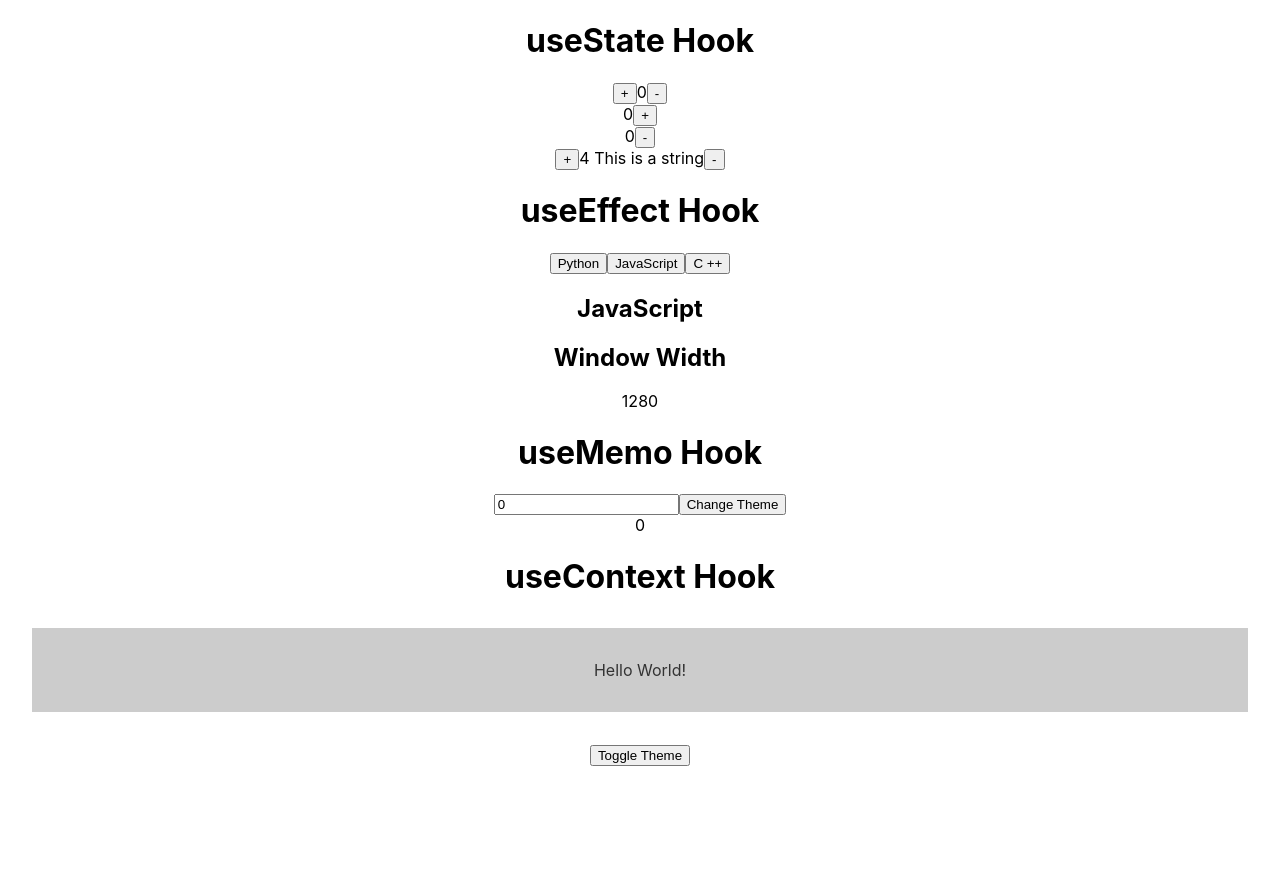
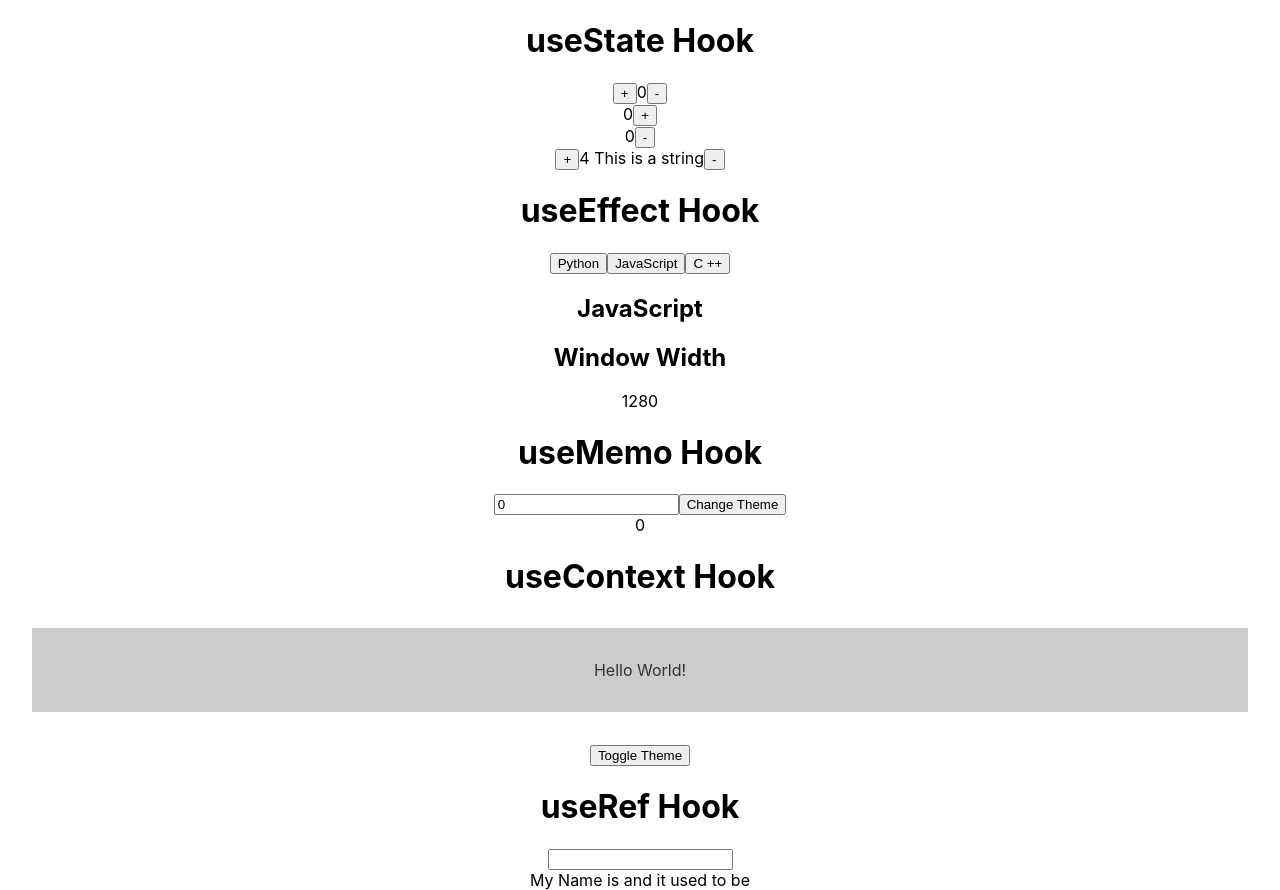
Before and after one commit to SaM-0777/react-hooks, a React (Create React App) app: page / in a window 1280 px wide. Before the commit the page ends 800 px from the top, so only its background shows below. Built offline with nearby package versions, Linux system fonts and the light colour scheme.

Commit message:
useRef hook

```diff
--- a/src/App.js
+++ b/src/App.js
@@ -1,6 +1,6 @@
 /*import logo from './logo.svg';*/
 import './App.css';
-import { UseEffectHook, UseStateHook, UseMemoHook, UseContextHook } from './Components';
+import { UseEffectHook, UseStateHook, UseMemoHook, UseContextHook, UseRefHook } from './Components';
 
 
 function App() {
@@ -10,6 +10,7 @@ function App() {
       <UseEffectHook />
       <UseMemoHook />
       <UseContextHook />
+      <UseRefHook />
     </div>
   )
 };
--- a/src/Components/index.js
+++ b/src/Components/index.js
@@ -2,7 +2,7 @@ import UseStateHook from "./UseStateHook/UseStateHook";
 import UseEffectHook from "./UseEffectHook/UseEffectHook";
 import UseMemoHook from "./UseMemoHook/UseMemoHook";
 import UseContextHook from "./UseContextHook/UseContextHook";
-import useRefHook from "./useRefHook/useRefHook";
+import UseRefHook from "./UseRefHook/UseRefHook";
 import useReducerHook from "./useReducerHook/useReducerHook";
 
 
@@ -25,6 +25,6 @@ export {
     UseEffectHook,
     UseMemoHook,
     UseContextHook,
-    useRefHook,
+    UseRefHook,
     useReducerHook
 };
--- a/src/Components/useRefHook/useRefHook.jsx
+++ b/src/Components/useRefHook/useRefHook.jsx
@@ -1,13 +1,43 @@
-import React from 'react'
+import React, { useEffect, useRef, useState } from 'react';
 
 
-const useRefHook =  () => {
+/*
+
+useRef hook takes initial value as an argument and returns an object with current property  {current : initialValue}
+current propery get persisted between renders
+
+ref is very similar to state and it persists between render of components
+
+Note :
+refs are really easy to access dom elements
+Refs do not cause additional renders
+
+use case :
+1. A very common use case is to set focus on a component
+2. Useful for persisting values at cross-renders without causing a re-render
+
+Don't do's :
+Let React handle all states instead of refs
+
+*/
+
+
+const UseRefHook = () => {
+  const [name, setName] = useState('')
+  const prevName = useRef('')
+
+  useEffect(() => {
+    prevName.current = name
+  }, [name])
+
   return (
     <div>
-
+      <h1>useRef Hook</h1>
+      <input type="text" value={name} onChange={e => setName(e.target.value)} />
+      <div>My Name is {name} and it used to be {prevName.current}</div>
     </div>
   )
-}
+};
 
 
-export default useRefHook
+export default UseRefHook;
```
